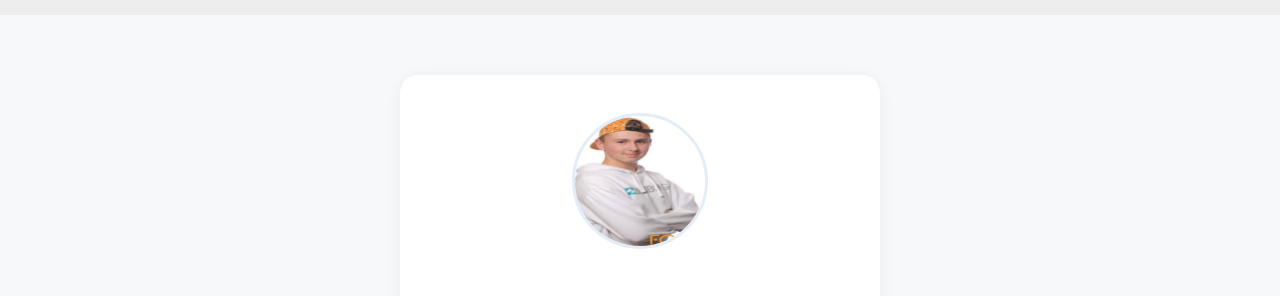
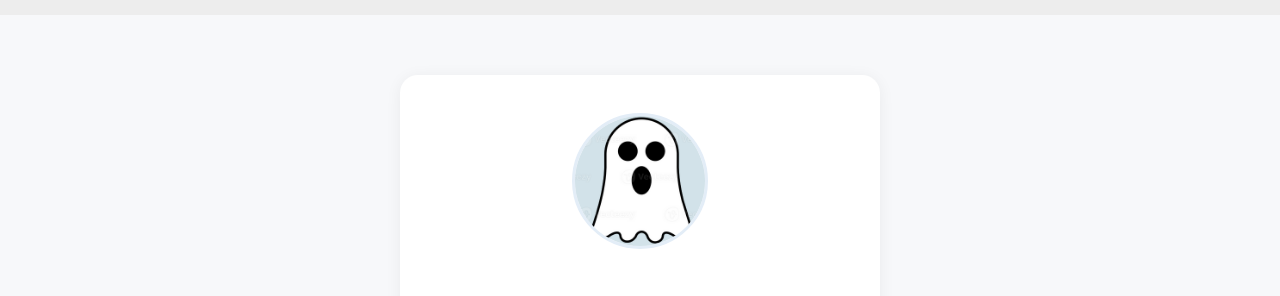
Before and after one commit to is310gruppe22/gruppe22, a plain HTML site: page HTML/Medlemmer/emma.html in a window 1280 px wide. Shown: the part 45-341 px from the top of the page. Drawn offline with Linux system fonts and the light colour scheme.

Commit message:
Update emma.html
fikset bilde

```diff
--- a/HTML/Medlemmer/emma.html
+++ b/HTML/Medlemmer/emma.html
@@ -15,7 +15,7 @@
   </nav>
   <main>
     <section class="member-profile">
-      <img src="../../images/erik.png" alt="Name 1" class="member-photo">
+      <img src="../../images/emma.png" alt="Name 1" class="member-photo">
       <h1>Emma Buerstad</h1>
       <h4>Fulltidsstudent</h4>
       <p>Interessert i videospill, motorsport og kunstløp</p>
```
